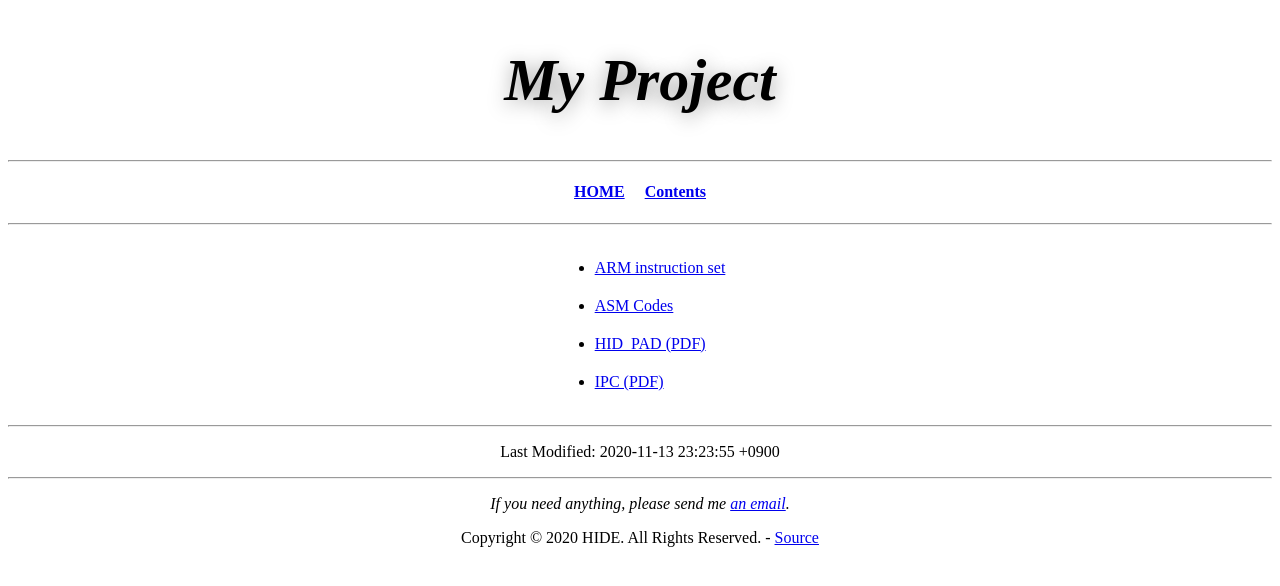
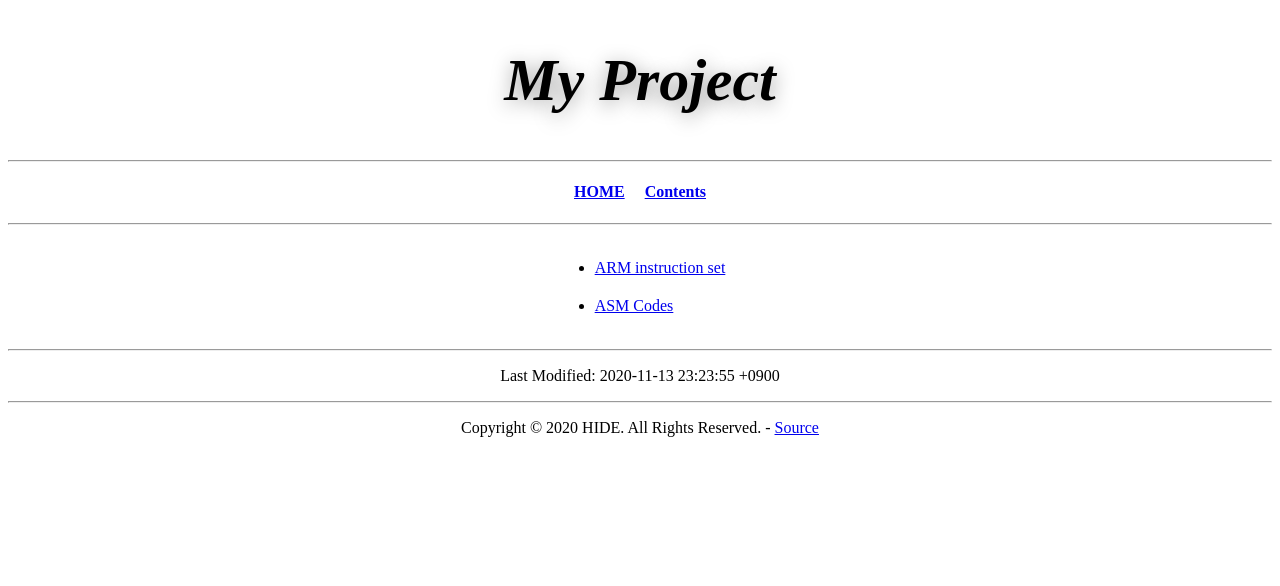
Before and after one commit to HIDE810/HIDE810.github.io, a Jekyll site: the page built from contents/index.html, in a window 1280 px wide. Shown: the top 586 px of the page. Built offline with Jekyll 4.4.1, drawn with Linux system fonts in a browser that asks for light colours; a style sheet for code colours, icons or effects is not loaded.

Commit message:
Remove some contents

```diff
--- a/_includes/footer.html
+++ b/_includes/footer.html
@@ -1,7 +1,6 @@
 <p>Last Modified: {{ site.time }}</p>
 <hr>
-<address>
-  <p>If you need anything, please send me <a href="mailto:HIDE810dev@gmail.com">an email</a>.</p>
-</address>
+<p>
 Copyright © 2020 HIDE. All Rights Reserved. -
 <a href="https://github.com/HIDE810/HIDE810.github.io">Source</a>
+</p>
--- a/contents/index.html
+++ b/contents/index.html
@@ -15,7 +15,5 @@ layout: default
   <ul>
   <li><a href="arm.html">ARM instruction set</a></li>
   <li><a href="code.html">ASM Codes</a></li>
-  <li><a href="../assets/pdf/HID_PAD.pdf">HID_PAD (PDF)</a></li>
-  <li><a href="../assets/pdf/IPC.pdf">IPC (PDF)</a></li>
   </ul>
 </div>
```
Also changed, not shown: 2 other files.
